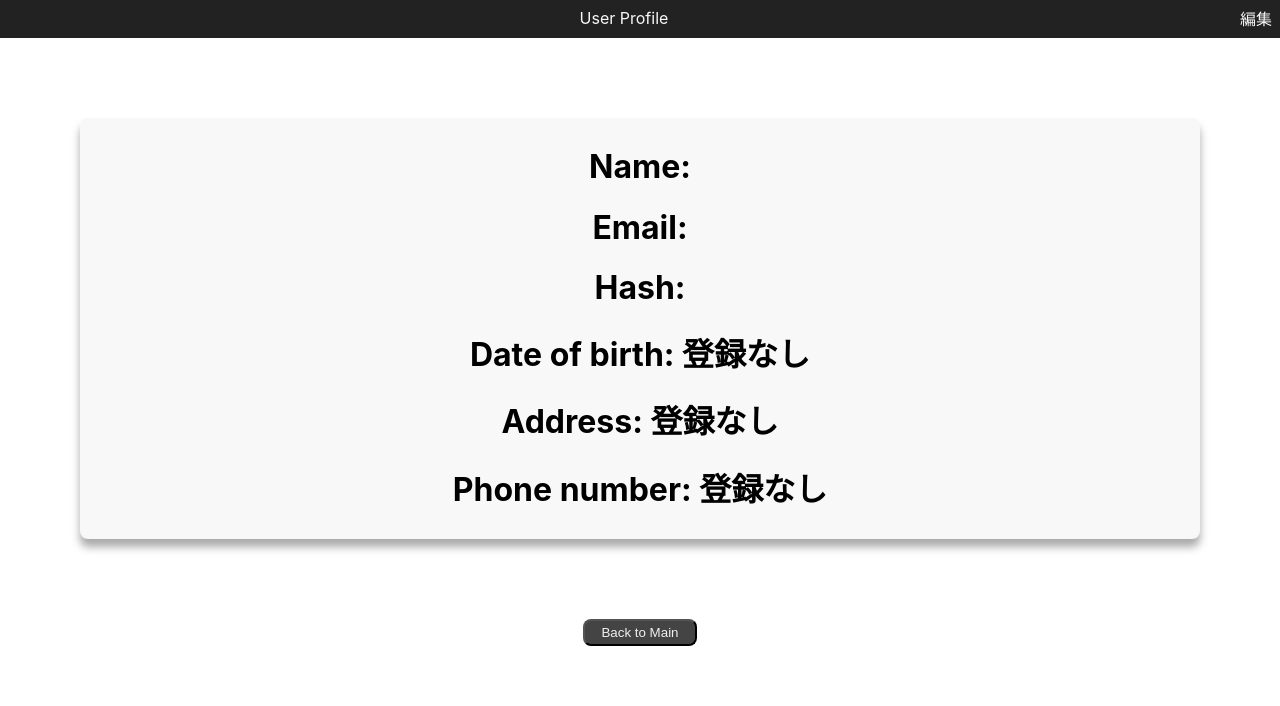
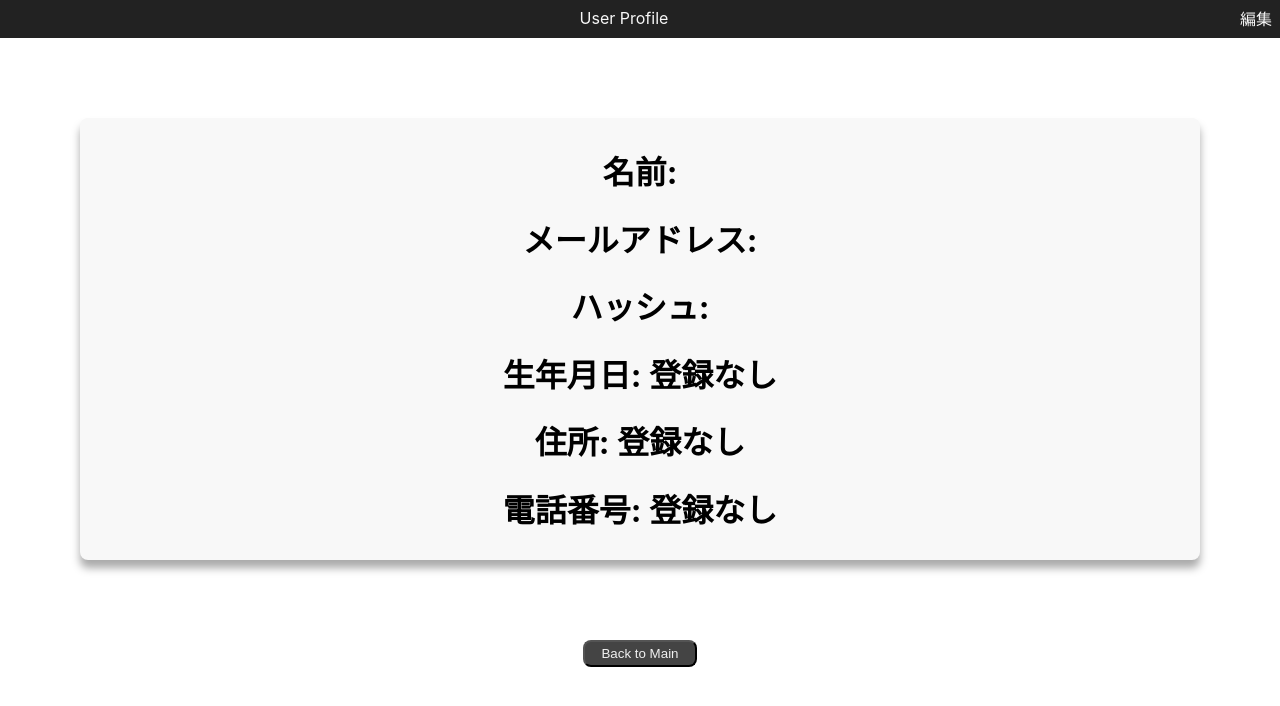
Before and after one commit to MoeMiyata/Rank2-MessageBoard-Frontend, a React app: page /userprofile in a window 1280 px wide. Shown: the top 706 px of the page. Built offline with nearby package versions, Linux system fonts and the light colour scheme; no server answers.

Commit message:
修正時の表示内容修正

```diff
--- a/src/components/UserProfile.tsx
+++ b/src/components/UserProfile.tsx
@@ -27,6 +27,10 @@ export default function UserProfile() {
             </SRightItem>
         </SHeader>
 
+        <SSignInRow>
+          {isEditMode ? "登録内容を編集してください。" : null}
+        </SSignInRow>
+
         <SUserProfileFrame>
             <SSignInRow>
                 {/* <h1>Name: {loginUser.name}</h1> */}
@@ -35,57 +39,59 @@ export default function UserProfile() {
                     <label>Revised Name：</label>
                     <input type="text" placeholder={loginUser.name}/>
                   </div>
-                  : <h1>Name: {loginUser.name}</h1>}
+                  : <h1>名前: {loginUser.name}</h1>}
             </SSignInRow>
 
             <SSignInRow>
-                <h1>Email: {loginUser.email}</h1>
+                {/* <h1>メールアドレス: {loginUser.email}</h1> */}
                 {isEditMode ?
                   <div>
                     <label>Revised Email：</label>
-                    <input type="text" />
+                    <input type="text" placeholder={loginUser.email}/>
                   </div>
-                  : null}
+                  : <h1>メールアドレス: {loginUser.email}</h1>
+                }
             </SSignInRow>
 
             <SSignInRow>
-                <h1>Hash: {loginUser.hash}</h1>
+                {/* <h1>ハッシュ: {loginUser.hash}</h1> */}
                 {isEditMode ?
                   <div>
                     <label>Revised Password：</label>
                     <input type="text" />
                   </div>
-                  : null}
+                  : <h1>ハッシュ: {loginUser.hash}</h1>}
             </SSignInRow>
 
             <SSignInRow>
-                <h1>Date of birth:  登録なし</h1>
+                {/* <h1>生年月日:  登録なし</h1> */}
                 {isEditMode ?
                   <div>
                     <label>Revised Birthday：</label>
-                    <input type="text" />
+                    <input type="text" placeholder="登録なし"/>
                   </div>
-                  : null}
+                  : <h1>生年月日:  登録なし</h1>}
             </SSignInRow>
 
             <SSignInRow>
-                <h1>Address: 登録なし</h1>
+                {/* <h1>住所: 登録なし</h1> */}
                 {isEditMode ?
                   <div>
                     <label>Revised Adderess：</label>
-                    <input type="text" />
+                    <input type="text" placeholder="登録なし"/>
                   </div>
-                  : null}
+                  : <h1>住所: 登録なし</h1>}
             </SSignInRow>
 
             <SSignInRow>
-                <h1>Phone number: 登録なし</h1>
+                {/* <h1>電話番号: 登録なし</h1> */}
                 {isEditMode ?
                   <div>
                     <label>Revised Phone number：</label>
-                    <input type="text" />
+                    <input type="text" placeholder="登録なし"/>
                   </div>
-                  : null}
+                  : <h1>電話番号: 登録なし</h1>
+                }
             </SSignInRow>
         </SUserProfileFrame>
 
```
